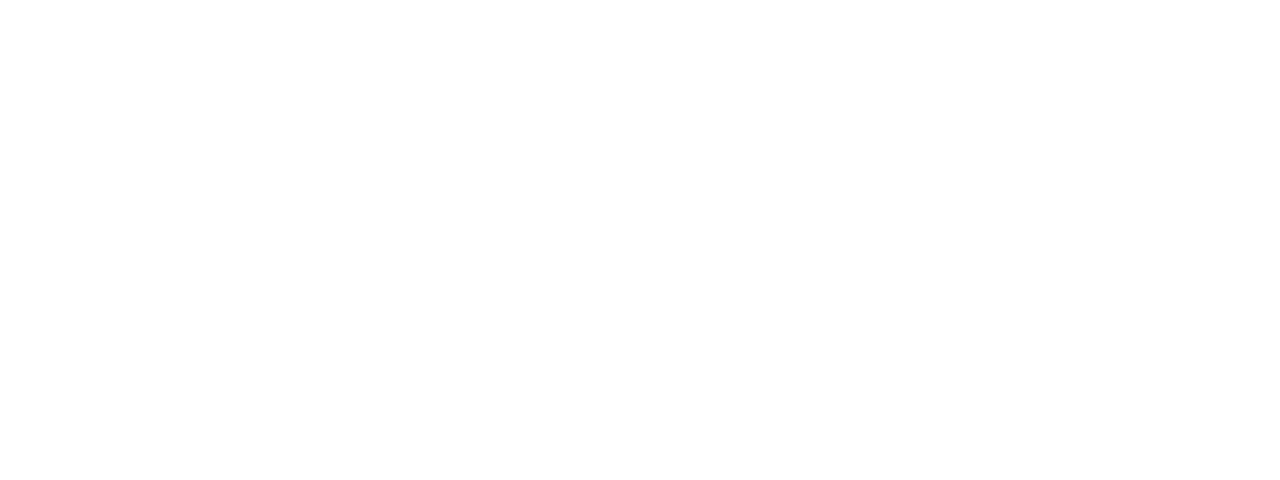
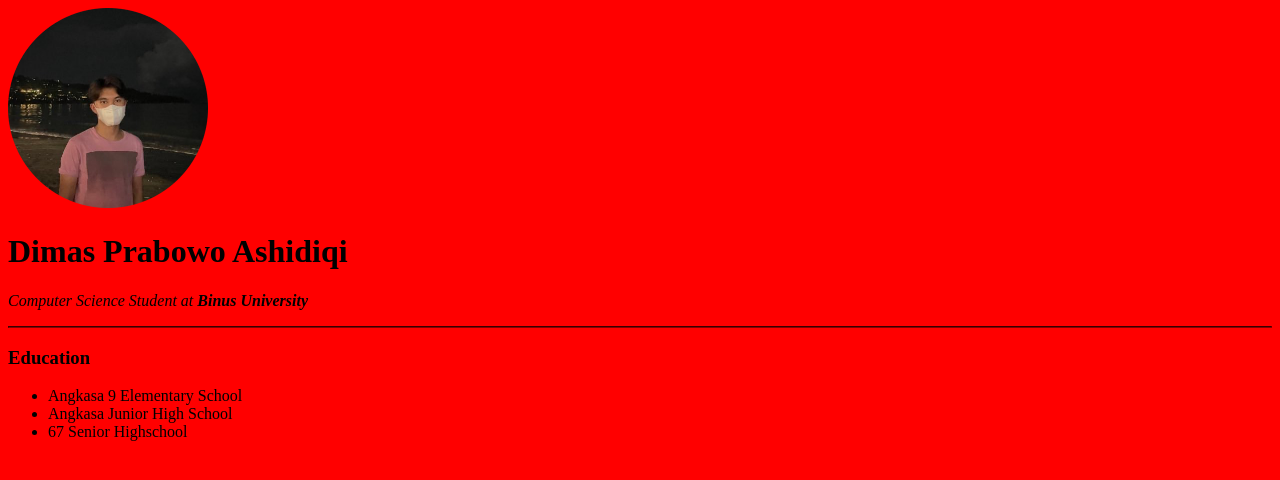
Before and after one commit to ashidiqidimas/Web-Dev-Course, a plain HTML site: page index.html in a window 1280 px wide. Drawn offline with Linux system fonts and the light colour scheme.

Commit message:
Intro to CSS

```diff
--- /dev/null
+++ b/css/styles.css
@@ -0,0 +1,11 @@
+body {
+    background-color: red;
+}
+
+hr {
+    border-color: darkred;
+}
+
+h1, h3 {
+    color: darkr;
+}
--- a/index.html
+++ b/index.html
@@ -4,10 +4,25 @@
         <meta charset="UTF-8" />
         <meta http-equiv="X-UA-Compatible" content="IE=edge" />
         <meta name="viewport" content="width=device-width, initial-scale=1.0" />
-        <title></title>
+        <link rel="stylesheet" href="/css/styles.css">
+        <title>Dimas</title>
     </head>
+
     <body>
-        <title>Dimas</title>
-
+        <img width="200" src="images/dimas-photo.png" alt="A photo of dimas" />
+        <h1>Dimas Prabowo Ashidiqi</h1>
+        <p>
+            <em
+                >Computer Science Student at
+                <strong> Binus University</strong></em
+            >
+        </p>
+        <hr />
+        <h3>Education</h3>
+        <ul>
+            <li>Angkasa 9 Elementary School</li>
+            <li>Angkasa Junior High School</li>
+            <li>67 Senior Highschool</li>
+        </ul>
     </body>
 </html>
```
Also changed, not shown: images/dimas-photo.png (added).
